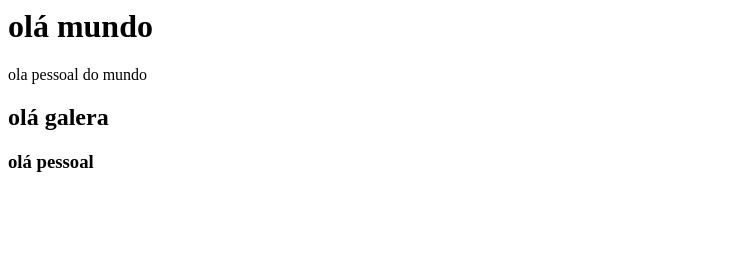
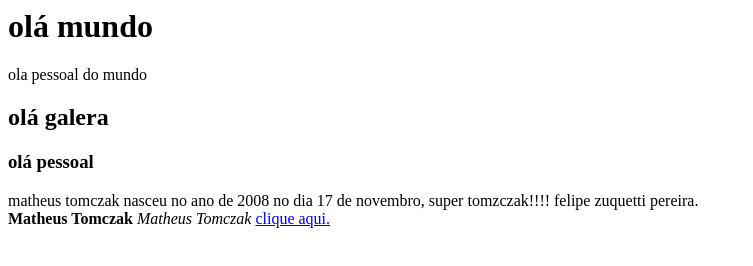
Before and after one commit to brunodluiz/AULA-1---HTML, a plain HTML site: page index.html in a window 1280 px wide. Shown: the whole page, without its empty margins (0-753 px from the left). Drawn offline with Linux system fonts and the light colour scheme.

Commit message:
add - link redireciona para vídeo

```diff
--- a/index.html
+++ b/index.html
@@ -13,5 +13,15 @@
    <h2> olá galera</h2>
 
    <h3> olá pessoal</h3>
+
+   <article> matheus tomczak nasceu no ano de 2008 no dia 17 de novembro, super tomzczak!!!! felipe zuquetti pereira.</article>
+
+   <b> Matheus Tomczak</b>
+  <i>Matheus Tomczak</i>
+
+  <a href="https://www.youtube.com/watch?v=24mDWaSYlo4&t=11s">clique aqui.</a></p>
+
+
+
 </body>
 </html>
```
